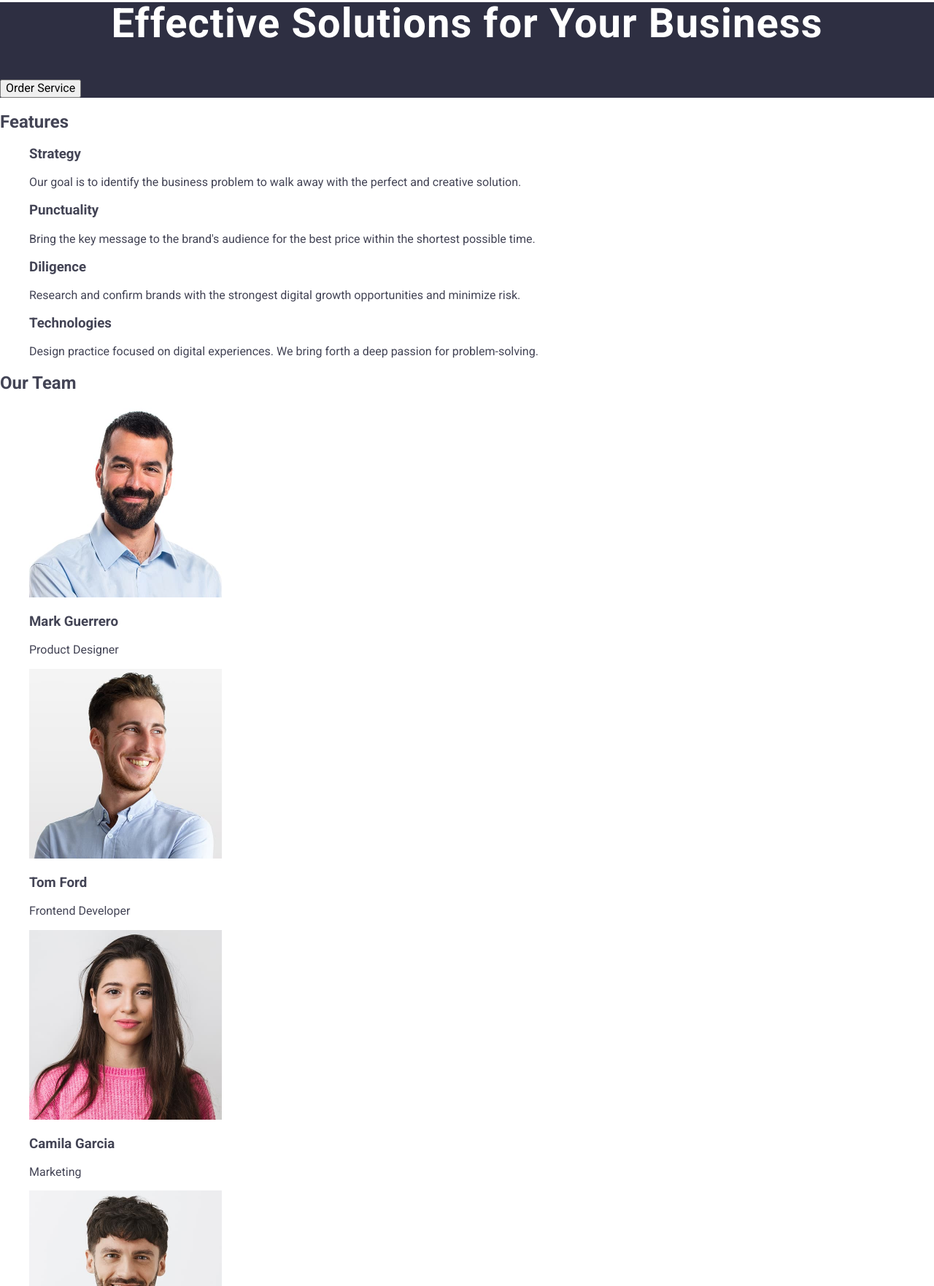
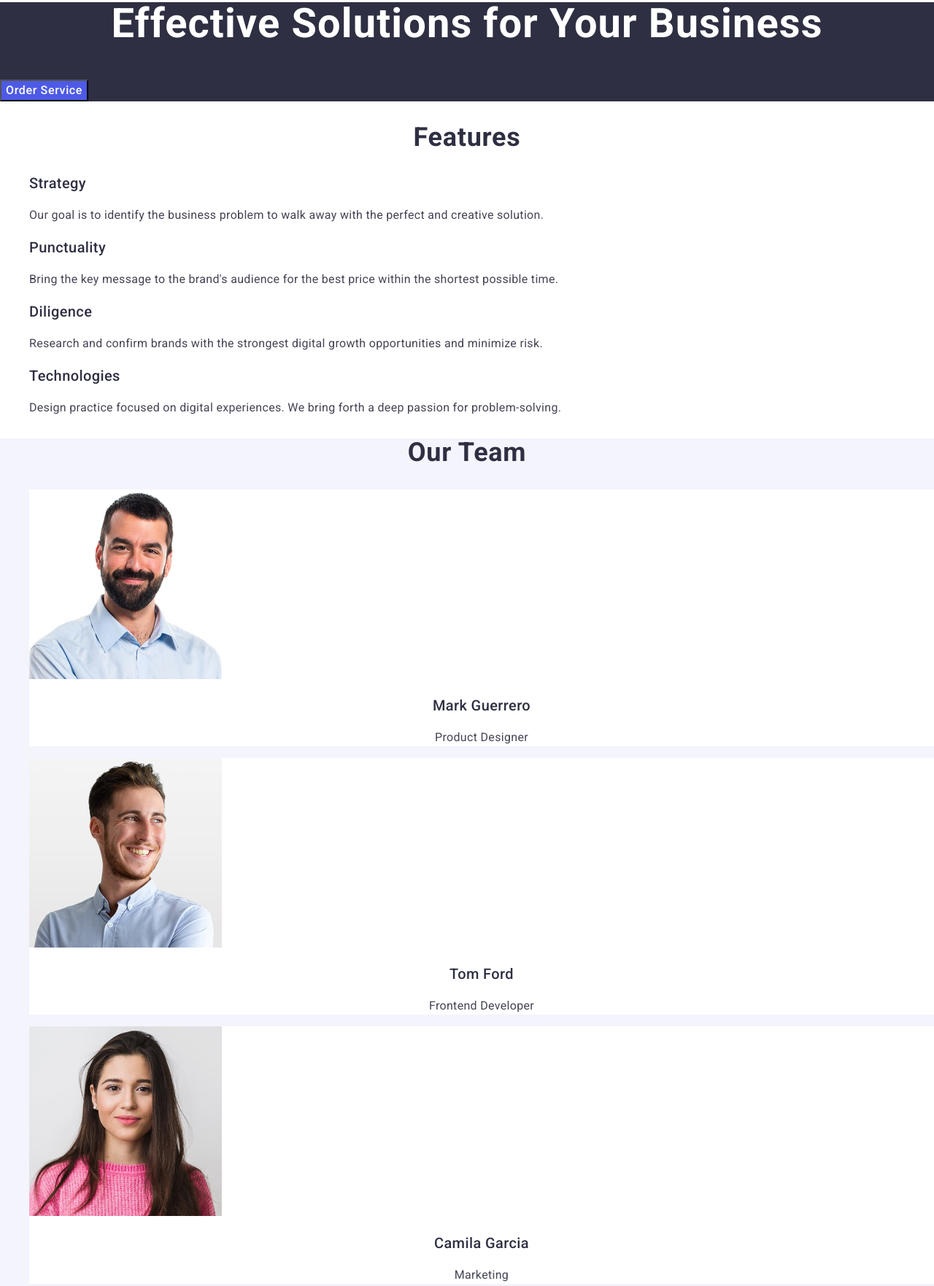
Before and after one commit to alina-rybalchenko/goit-markup-hw-02, a plain HTML site: page index.html in a window 1280 px wide. Shown: the part 217-1980 px from the top of the page at 73% size. Drawn offline with nearby package versions, Linux system fonts and the light colour scheme.

Commit message:
initial files

```diff
--- a/css/styles.css
+++ b/css/styles.css
@@ -1,9 +1,12 @@
-body {font-family: "Roboto",
-        sans-serif; color: #434455; background-color: #fff;;}
+body { font-family: "Roboto", sans-serif; color: #434455; background-color: #fff; }
 
- ul, ol {list-style-type: none;}
+ul, ol { list-style-type: none; }
 
- a {text-decoration: none;}
+a { text-decoration: none; }
+
+button { cursor: pointer; }
+
+/* Logo header & footer */
 
 .logo { font-family: "Raleway", sans-serif;
         font-weight: 700;
@@ -14,11 +17,14 @@ body {font-family: "Roboto",
         color: #4d5ae5; }
 
 .header-logo { margin-right: 76px; }
+
 .footer-logo { margin-bottom: 16px; }
 
 .header-logo .logo-part { color: #2e2f42; }
 
 .footer-logo .logo-part { color: #f4f4fd; }
+
+/* Header */
 
 .nav-link { font-weight: 500;
             font-size: 16px;
@@ -35,21 +41,65 @@ body {font-family: "Roboto",
 
 .nav-link:hover, .nav-link:focus, .contacts-link:hover, .contacts-link:focus { color: #404bbf; }
 
-        .hero { background-color: #2e2f42; }
+/* Hero section */
+
+.hero-section { background-color: #2e2f42; }
 
 .hero-title { font-weight: 700;
               font-size: 56px;
               line-height: 1.07;
               letter-spacing: 0.02em;
-                text-align: center;    color: #fff; }
+              text-align: center;
+              color: #fff; }
 
 /* button */
 
+.hero-button { font-weight: 500;
+               font-size: 16px;
+               line-height: 1.5;
+               letter-spacing: 0.04em;
+               color: #fff;
+               background-color:#4d5ae5; }
 
+.hero-button:hover, .hero-button:focus { background-color: #404bbf; }
+
+/* h2 for all sections */
+
+.section-title { text-transform: capitalize;
+                 font-size: 36px;
+                 line-height: 1.11;
+                 letter-spacing: 0.02em;
+                 text-align: center;
+                 color:#2e2f42; }
+
+/* h3 for all sections */
+
+.section-subtitle { font-weight: 500;
+                    font-size: 20px;
+                    line-height: 1.2;
+                    letter-spacing: 0.02em;
+                    color:#2e2f42; }
+
+/* p for all sections */
+
+.section-text { font-size: 16px;
+                line-height: 1.5;
+                letter-spacing: 0.02em;
+                color:#434455; }
+
+/* Our Team Section */
+
+.section-team { background-color: #f4f4fd; }
+
+.team-item { background-color: #fff; }
+
+.team-name, .team-position { text-align: center; }
+
+/* Footer */
 
 .page-footer { background-color: #2e2f42; }
 
-        .footer-text { font-weight: 400;
-                font-size: 16px;
+.footer-text { font-size: 16px;
                line-height: 1.5;
-                letter-spacing: 0.02em; color: #f4f4fd; }
+               letter-spacing: 0.02em;
+               color: #f4f4fd; }
--- a/index.html
+++ b/index.html
@@ -59,38 +59,38 @@
     <!-- Main -->
     <main>
       <!-- Hero Section -->
-      <section class="hero">
+      <section class="hero-section">
         <h1 class="hero-title">Effective Solutions for Your Business</h1>
         <button type="button" class="hero-button">Order Service</button>
       </section>
       <!-- Features Section -->
       <section class="features-section">
-        <h2 class="section-title">Features</h2>
+        <h2 class="features-title section-title">Features</h2>
         <ul class="features-list">
           <li class="features-item">
-            <h3 class="features-subtitle">Strategy</h3>
-            <p class="features-text">
+            <h3 class="features-subtitle section-subtitle">Strategy</h3>
+            <p class="features-text section-text">
               Our goal is to identify the business problem to walk away with the
               perfect and creative solution.
             </p>
           </li>
           <li class="features-item">
-            <h3 class="features-subtitle">Punctuality</h3>
-            <p class="features-text">
+            <h3 class="features-subtitle section-subtitle">Punctuality</h3>
+            <p class="features-text section-text">
               Bring the key message to the brand's audience for the best price
               within the shortest possible time.
             </p>
           </li>
           <li class="features-item">
-            <h3 class="features-subtitle">Diligence</h3>
-            <p class="features-text">
+            <h3 class="features-subtitle section-subtitle">Diligence</h3>
+            <p class="features-text section-text">
               Research and confirm brands with the strongest digital growth
               opportunities and minimize risk.
             </p>
           </li>
           <li class="features-item">
-            <h3 class="features-subtitle">Technologies</h3>
-            <p class="features-text">
+            <h3 class="features-subtitle section-subtitle">Technologies</h3>
+            <p class="features-text section-text">
               Design practice focused on digital experiences. We bring forth a
               deep passion for problem-solving.
             </p>
@@ -98,92 +98,120 @@
         </ul>
       </section>
       <!-- Our Team Section -->
-      <section class="team">
-        <h2 class="section-title">Our Team</h2>
+      <section class="section-team">
+        <h2 class="team-title section-title">Our Team</h2>
         <ul class="team-list">
           <!-- Team Card 1 -->
           <li class="team-item">
-            <img src="./images/img-1.jpg" alt="Mark Guerrero" width="264" />
-            <h3 class="team-name">Mark Guerrero</h3>
-            <p class="team-position">Product Designer</p>
+            <img
+              class="team-img"
+              src="./images/img-1.jpg"
+              alt="Mark Guerrero"
+              width="264"
+            />
+            <h3 class="team-name section-subtitle">Mark Guerrero</h3>
+            <p class="team-position section-text">Product Designer</p>
           </li>
           <!-- Team Card 2 -->
           <li class="team-item">
-            <img src="./images/img-2.jpg" alt="Tom Ford" width="264" />
-            <h3 class="team-name">Tom Ford</h3>
-            <p class="team-position">Frontend Developer</p>
+            <img
+              class="team-img"
+              src="./images/img-2.jpg"
+              alt="Tom Ford"
+              width="264"
+            />
+            <h3 class="team-name section-subtitle">Tom Ford</h3>
+            <p class="team-position section-text">Frontend Developer</p>
           </li>
           <!-- Team Card 3 -->
           <li class="team-item">
-            <img src="./images/img-3.jpg" alt="Camila Garcia" width="264" />
-            <h3 class="team-name">Camila Garcia</h3>
-            <p class="team-position">Marketing</p>
+            <img
+              class="team-img"
+              src="./images/img-3.jpg"
+              alt="Camila Garcia"
+              width="264"
+            />
+            <h3 class="team-name section-subtitle">Camila Garcia</h3>
+            <p class="team-position section-text">Marketing</p>
           </li>
           <!-- Team Card 4 -->
           <li class="team-item">
-            <img src="./images/img-4.jpg" alt="Daniel Wilson" width="264" />
-            <h3 class="team-name">Daniel Wilson</h3>
-            <p class="team-position">UI Designer</p>
+            <img
+              class="team-img"
+              src="./images/img-4.jpg"
+              alt="Daniel Wilson"
+              width="264"
+            />
+            <h3 class="team-name section-subtitle">Daniel Wilson</h3>
+            <p class="team-position section-text">UI Designer</p>
           </li>
         </ul>
       </section>
       <!-- Our Portfolio section-->
       <section class="portfolio">
-        <h2 class="section-title">Our Portfolio</h2>
+        <h2 class="portfolio-title section-title">Our Portfolio</h2>
         <ul class="portfolio-list">
           <li class="portfolio-item">
             <img
+              class="portfolio-img"
               src="./images/1.Banking App.jpg"
               alt="Banking App"
               width="360"
             />
-            <h3 class="portfolio-title">Banking App</h3>
-            <p class="portfolio-category">App</p>
+            <h3 class="portfolio-title section-subtitle">Banking App</h3>
+            <p class="portfolio-category section-text">App</p>
           </li>
           <li class="portfolio-item">
             <img
+              class="portfolio-img"
               src="./images/2.Cashless Payment.jpg"
               alt="Cashless Payment"
               width="360"
             />
-            <h3 class="portfolio-title">Cashless Payment</h3>
-            <p class="portfolio-category">Marketing</p>
+            <h3 class="portfolio-title section-subtitle">Cashless Payment</h3>
+            <p class="portfolio-category section-text">Marketing</p>
           </li>
           <li class="portfolio-item">
             <img
+              class="portfolio-img"
               src="./images/3.Meditation App.jpg"
               alt="Meditation App"
               width="360"
             />
-            <h3 class="portfolio-title">Meditation App</h3>
-            <p class="portfolio-category">App</p>
+            <h3 class="portfolio-title section-subtitle">Meditation App</h3>
+            <p class="portfolio-category section-text">App</p>
           </li>
           <li class="portfolio-item">
             <img
+              class="portfolio-img"
               src="./images/4.Taxi Service.jpg"
               alt="Taxi Service"
               width="360"
             />
-            <h3 class="portfolio-title">Taxi Service</h3>
-            <p class="portfolio-category">Marketing</p>
+            <h3 class="portfolio-title section-subtitle">Taxi Service</h3>
+            <p class="portfolio-category section-text">Marketing</p>
           </li>
           <li class="portfolio-item">
             <img
+              class="portfolio-img"
               src="./images/5.Screen Illustrations.jpg"
               alt="Screen Illustrations"
               width="360"
             />
-            <h3 class="portfolio-title">Screen Illustrations</h3>
-            <p class="portfolio-category">Design</p>
+            <h3 class="portfolio-title section-subtitle">
+              Screen Illustrations
+            </h3>
+            <p class="portfolio-category section-text">Design</p>
           </li>
           <li class="portfolio-item">
             <img
+              class="portfolio-img"
               src="./images/6.Online Courses.jpg"
               alt="Online Courses"
               width="360"
             />
-            <h3 class="portfolio-title">Online Courses</h3>
-            <p class="portfolio-category">Marketing</p>
+            <h3 class="portfolio-title section-subtitle">Online Courses</h3>
+            <p class="portfolio-category section-text">Marketing</p>
           </li>
         </ul>
       </section>
```
Lines whose indentation alone changed are shown as unchanged.
